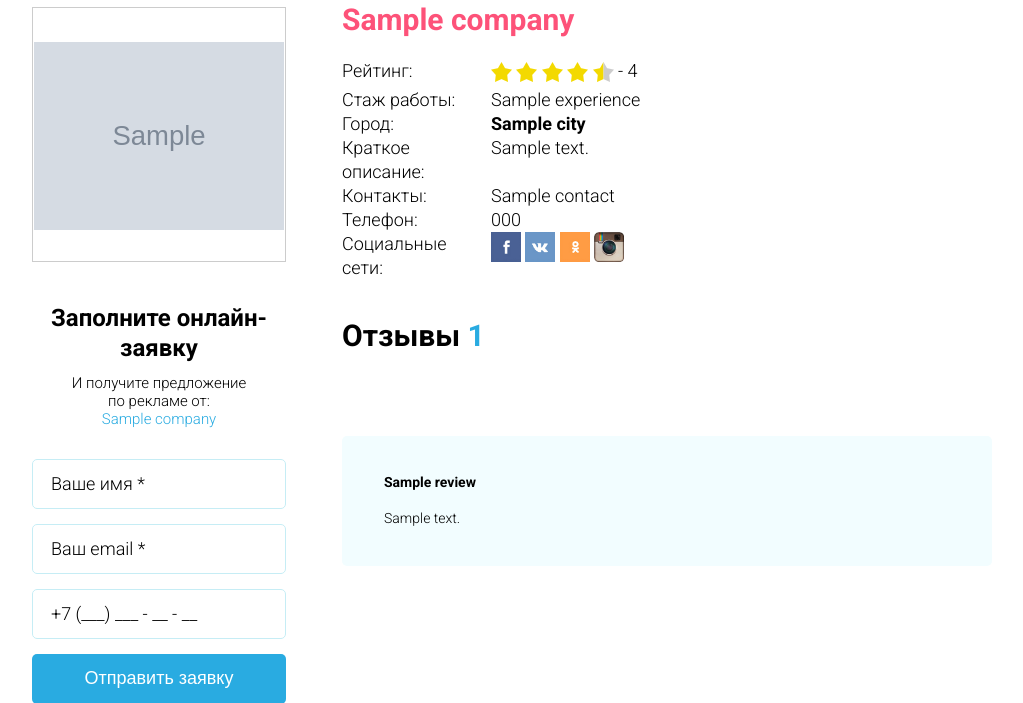
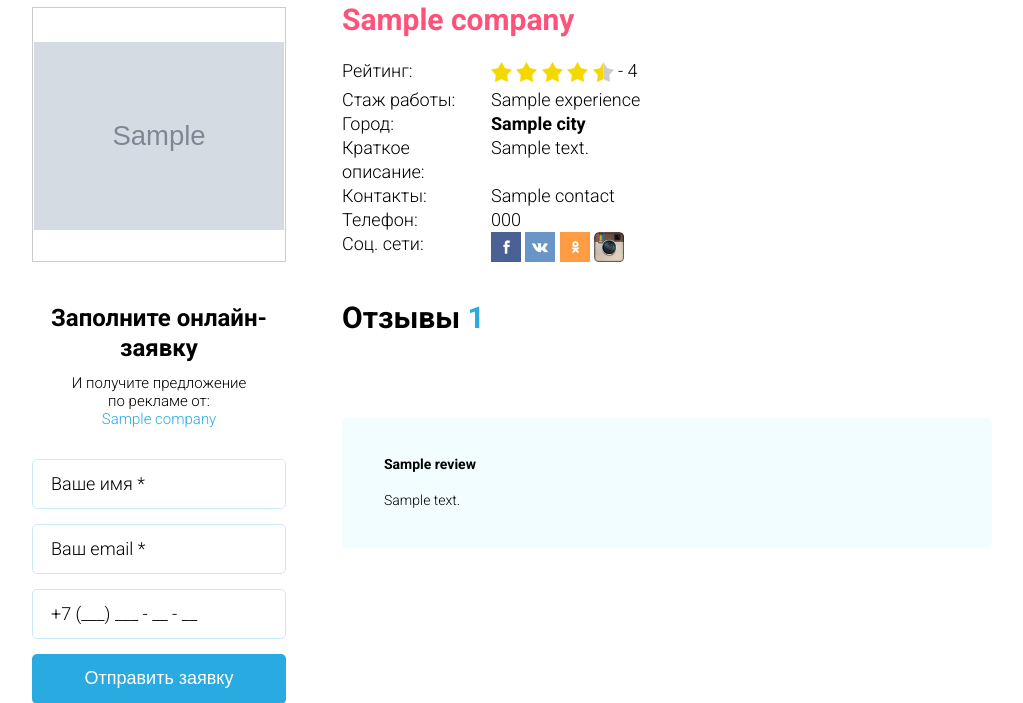
Before and after one commit to od-5/distrubutor, a Django app: template landing/templates/landing/index.html in a window 1280 px wide. Shown: the part 4705-5408 px from the top of the page, without its empty margins (128-1151 px from the left). Run offline with Django 3.2, Linux system fonts and the light colour scheme; the template is opened without the code that fills it: most values are stand-ins (such as "Sample title", 1, 10 or a date in 2020); grey boxes marked "Sample" are stand-in pictures; parts of the project's set-up code (start-up, migrations or seed data) failed here and were passed over; some libraries are stand-ins or nearby versions.

Commit message:
fix all.css

```diff
--- a/landing/templates/landing/index.html
+++ b/landing/templates/landing/index.html
@@ -287,7 +287,7 @@
                   <dd>{{ moderator.contact|default:'' }}</dd>
                   <dt>Телефон:</dt>
                   <dd>{{ moderator.phone|default:'' }}</dd>
-                  <dt>Социальные сети:</dt>
+                  <dt>Соц. сети:</dt>
                   <dd class="social">
                   {% if moderator.fb_link %}
                     <a href="{{ moderator.fb_link|safe }}" class="social-link">
```
